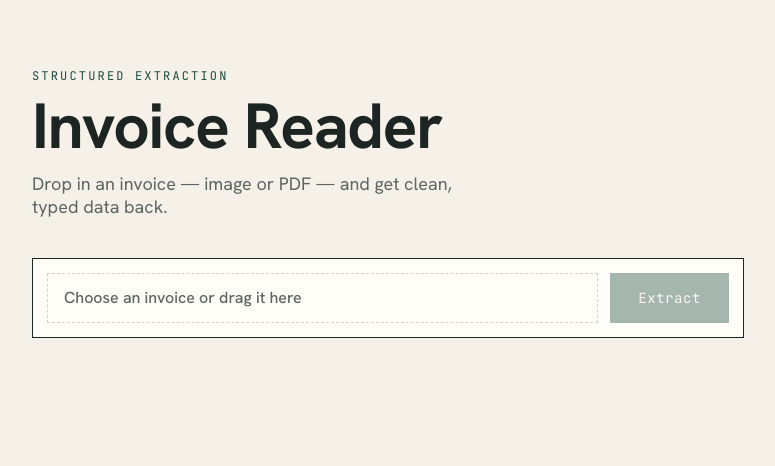
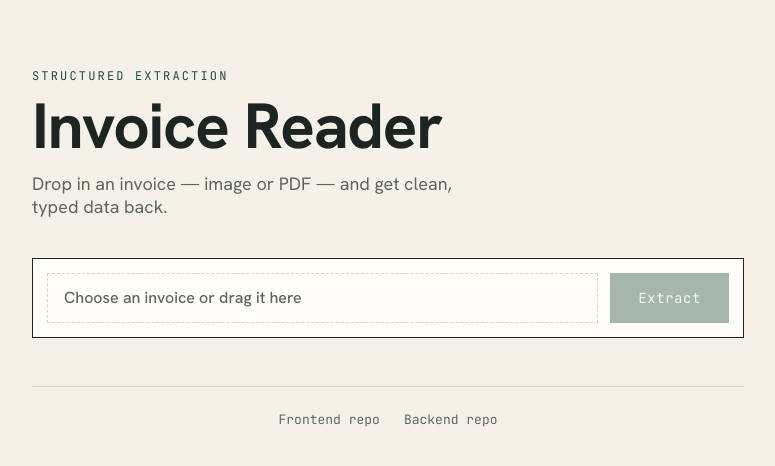
Before and after one commit to hkorzh/invoice-extract-frontend, a React (Vite) app: page / in a window 1280 px wide. Shown: the top 466 px of the page, without its empty margins (252-1027 px from the left). Built offline with nearby package versions, Linux system fonts and the light colour scheme; no server answers.

Commit message:
web page and readme links

```diff
--- a/src/App.css
+++ b/src/App.css
@@ -167,6 +167,22 @@ body {
 }
 .downloads button:hover { background: var(--ink); color: var(--paper); }
 
+.repos {
+  display: flex;
+  justify-content: center;
+  gap: 24px;
+  margin-top: 48px;
+  padding-top: 24px;
+  border-top: 1px solid var(--line);
+}
+.repos a {
+  color: var(--ink-soft);
+  font-family: "JetBrains Mono", monospace;
+  font-size: 13px;
+  text-decoration: none;
+}
+.repos a:hover { color: var(--accent); }
+
 @media (max-width: 520px) {
   .panel { flex-direction: column; }
   .meta { grid-template-columns: 1fr; }
--- a/src/App.jsx
+++ b/src/App.jsx
@@ -61,6 +61,23 @@ export default function App() {
       {error && <div className="error">{error}</div>}
 
       {data && <Result data={data} />}
+
+      <footer className="repos">
+        <a
+          href="https://github.com/hkorzh/invoice-extract-frontend"
+          target="_blank"
+          rel="noreferrer"
+        >
+          Frontend repo
+        </a>
+        <a
+          href="https://github.com/hkorzh/invoice-extract-backend"
+          target="_blank"
+          rel="noreferrer"
+        >
+          Backend repo
+        </a>
+      </footer>
     </div>
   );
 }
```
Also changed, not shown: 1 other file (tests, documents, lock files or other folders).
